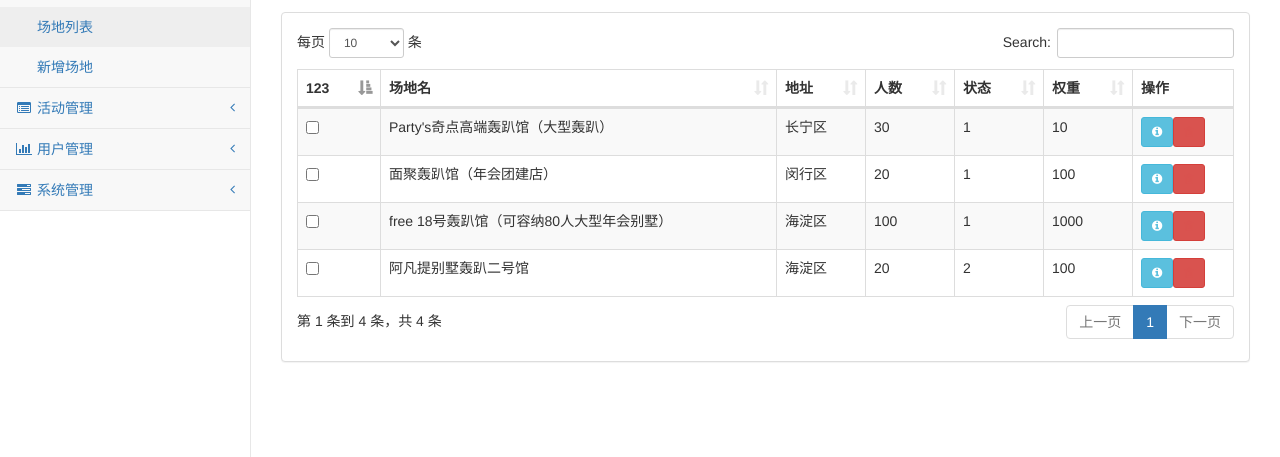
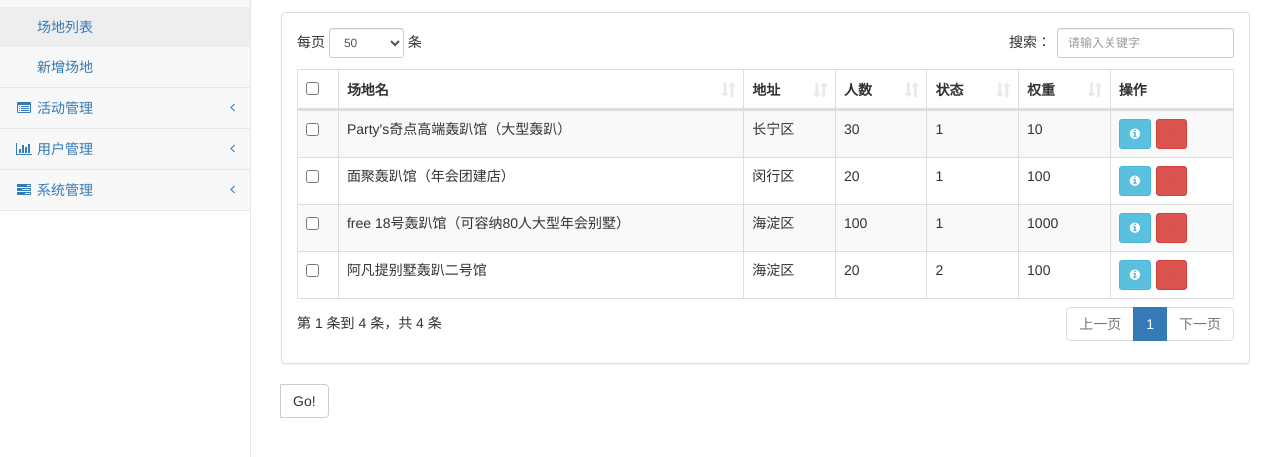
Before and after one commit to yaocs927/cdp-admin, a website with bundled scripts: page src/placeList.html in a window 1280 px wide. Shown: the part 149-606 px from the top of the page. Built offline with nearby package versions, Linux system fonts and the light colour scheme.

Commit message:
update 20161213

```diff
--- a/src/css/mystyle.css
+++ b/src/css/mystyle.css
@@ -39,3 +39,7 @@ body {
   border: 7px solid transparent;
   border-top-color: #bbb;
 }
+
+.operateBtn > button {
+  margin-right: 5px;
+}
--- a/src/js/data/placeList.js
+++ b/src/js/data/placeList.js
@@ -1,34 +1,29 @@
 $(function () {
   $('#placeList-dataTables').DataTable({
-    responsive: true,
-    "language": {
-      "lengthMenu": "每页 _MENU_ 条",
-      "info": "第 _START_ 条到 _END_ 条，共 _TOTAL_ 条",
-      "paginate": {
-        "previous": "上一页",
-        "next": "下一页"
+    pageLength: 50,
+    language: {
+      emptyTable: '暂无对应的数据',
+      info: '第 _START_ 条到 _END_ 条，共 _TOTAL_ 条',
+      infoEmpty: '暂无数据',
+      infoFiltered: '(从 _MAX_ 条总数据筛选出)',
+      lengthMenu: '每页 _MENU_ 条',
+      loadingRecords: '努力加载中......',
+      search: '搜索：',
+      searchPlaceholder: '请输入关键字',
+      paginate: {
+        previous: '上一页',
+        next: '下一页',
+        first: '第一页',
+        last: '最后一页'
       },
-      "zeroRecords": "没有匹配的关键字，请检查关键字！",
-      "pageLength": 50
+      zeroRecords: '没有匹配的关键字，请检查关键字！',
+      processing: '正在处理数据中......'
     },
-    "columnDefs": [{
-      "targets": [0],
-      "data": "id",
-      "render": function (data, type, full) {
-        return '<input type="checkbox">';
-      }
-    }, {
-      "targets": [6],
-      "data": "id",
-      "render": function (data, type, full) {
-        return '<span>' +
-        '<button type="button" class="btn btn-info btn-sm" data-toggle="tooltip" data-placement="top" title="查看详情"><i class="fa fa-info-circle"></i></button>' +
-        '<button type="button" class="btn btn-danger btn-outline btn-sm delete" title="删除" data-toggle="modal" data-target=".deleteConfirm"><i class="fa fa-trash-o"></i></button>' +
-        '</span>';
-      }
-    }],
-    "ajax": "./js/data/placeList.json",
-    "columns": [{
+    order: [],
+    ajax: './js/data/placeList.json',
+    deferRender: true,
+    rowId: 'id',
+    columns: [{
       "data": "id"
     }, {
       "data": "name"
@@ -40,10 +35,39 @@ $(function () {
       "data": "state"
     }, {
       "data": "weight"
+    }, {
+      "data": "id"
+    }],
+    columnDefs: [{
+      targets: [0],
+      orderable: false,
+      render: function (data, type, full) {
+        return '<input type="checkbox" class="selectCur">';
+      }
+    }, {
+      targets: [6],
+      orderable: false,
+      render: function (data, type, row, meta) {
+        return '<span class="operateBtn">' +
+          '<button type="button" class="btn btn-info btn-sm" data-toggle="tooltip" data-placement="top" title="查看详情"><i class="fa fa-info-circle"></i></button>' +
+          '<button type="button" class="btn btn-danger btn-outline btn-sm delete" title="删除" data-toggle="modal" data-target=".deleteConfirm"><i class="fa fa-trash-o"></i></button>' +
+          '</span>';
+      }
+    }, {
+      targets: [1],
+      className: 'tip',
+      render: function (data, type, row, meta) {
+        return data + '<div class="tipContent">' +
+          '<div class="panel panel-default tip-panel">' +
+          '<div class="panel-body">' +
+          '<p>地址：' + row.address + '</p>' +
+          '<p>面积：' + row.area1 + '平方米</p>' +
+          '</div>' +
+          '</div>' +
+          '</div>';
+      }
     }]
-
   });
-  // getPlaceList();
 });
 
 // 获取场地列表
--- a/src/js/global.js
+++ b/src/js/global.js
@@ -29,10 +29,10 @@ $(function () {
   });
 
   // tooltip
-  $("[data-toggle='tooltip']").tooltip();
+  $('.dataList tbody').find("button[data-toggle='tooltip']").tooltip();
 
-  // 更多内容 panel
-  $('.tip').hover(function () {
+  // 列表更多内容 panel
+  $('.dataList tbody').on('mouseover', '.tip', function () {
     var cur_panel = $(this).find('.tipContent');
     var h = cur_panel.height();
     var w1 = cur_panel.width();
@@ -42,12 +42,41 @@ $(function () {
       top: -(h - 4) + 'px',
       left: xpos + 'px'
     })
-    $(this).find('.tipContent').stop().fadeToggle();
+    $(this).find('.tipContent').stop().fadeIn();
+    $(this).parent('tr').siblings('tr').find('.tipContent').stop().fadeOut();
   });
+  $('.dataList tbody').on('mouseout', '.tip', function () {
+    $(this).find('.tipContent').stop().fadeOut();
+    // $(this).parent('tr').siblings('tr').find('.tipContent').stop().fadeOut();
+  });
+
+  // 选择数据
+  // 全选
+  $('.selectAll').on('click', function () {
+    var cur_el = $(this).parents('thead').siblings('tbody').find('.selectCur');
+    if ($(this).is(':checked') === true) {
+      $(this).prop('checked', true);
+      cur_el.prop('checked', true);
+    } else {
+      $(this).prop('checked', false);
+      cur_el.prop('checked', false);
+    }
+  });
+  // 选择当前行
+  $('.dataList tbody').on('click', '.selectCur', function () {
+    if ($(this).is(':checked') === true) {
+      $(this).prop('checked', true);
+    } else {
+      $(this).prop('checked', false);
+      $(this).parents('tbody').siblings('thead').find('.selectAll').prop('checked', false);
+    }
+  })
+
 
   // 删除数据
   $('body').on('click', '.delete', function () {
-    var curid = $(this).parents('tr').attr('data-id');
+    var curid = $(this).parents('tr').attr('id');
+    console.log(curid);
     $('#deleteConfirmBtn').attr('data-curid', curid);
   });
 
@@ -60,5 +89,6 @@ $(function () {
 });
 
 function deleteConfirm(id) {
-  $('.dataList').find('tr[data-id=' + id + ']').remove();
+  $('.dataList').find('tr[id=' + id + ']').remove();
+
 }
--- a/src/placeList.html
+++ b/src/placeList.html
@@ -99,7 +99,7 @@
               <table width="100%" class="table table-striped table-bordered table-hover" id="placeList-dataTables">
                 <thead>
                   <tr>
-                    <th>123</th>
+                    <th><input type="checkbox" class="selectAll"></th>
                     <th>场地名</th>
                     <th>地址</th>
                     <th>人数</th>
@@ -165,6 +165,11 @@
           </div>
         </div>
       </div>
+
+      <span class="input-group-btn">
+        <button type="button" class="btn btn-default">Go!</button>
+      </span>
+
     </div>
     <!--tanchukuang-->
     <div class="modal fade deleteConfirm" tabindex="-1" role="dialog" aria-labelledby="mySmallModalLabel" aria-hidden="true">
@@ -195,7 +200,7 @@
   <script src="./js/lib/sb-admin-2.min.js"></script>
   <script src="./js/data/placeList.js"></script>
   <script src="./js/global.js"></script>
-  <script src="./js/tipPanel.js"></script>
+  <!--<script src="./js/tipPanel.js"></script>-->
 
 </body>
 
```
Also changed, not shown: src/index.html (+1 -0 lines), src/js/lib/require.js (deleted).
